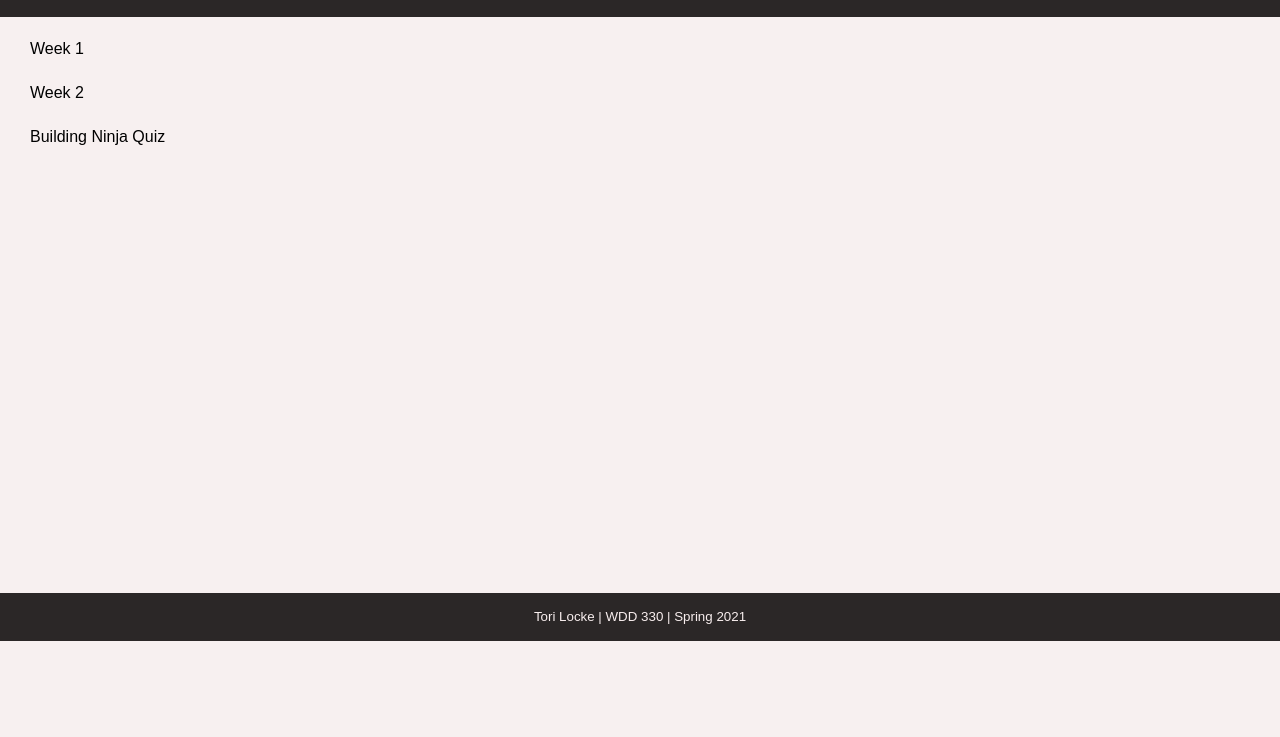
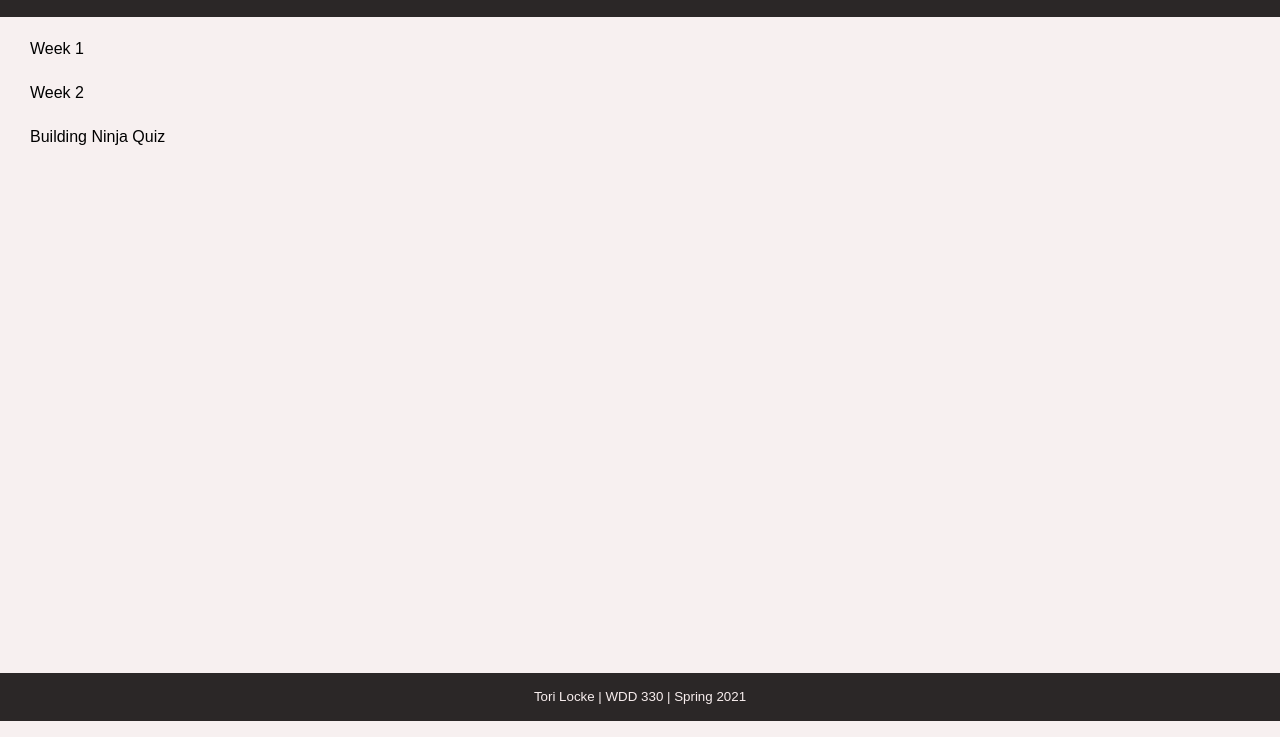
Before and after one commit to torislocke/WDD330, a plain HTML site: page index.html in a window 1280 px wide. Shown: the part 63-800 px from the top of the page. Drawn offline with Linux system fonts and the light colour scheme.

Commit message:
css main height

```diff
--- a/styles.css
+++ b/styles.css
@@ -82,7 +82,7 @@ header h1 a {
 	color: var(--white-text);
 }
 main {
-	height: 72vh;
+	height: 82vh;
 	padding: 10px;
 }
 footer {
```
